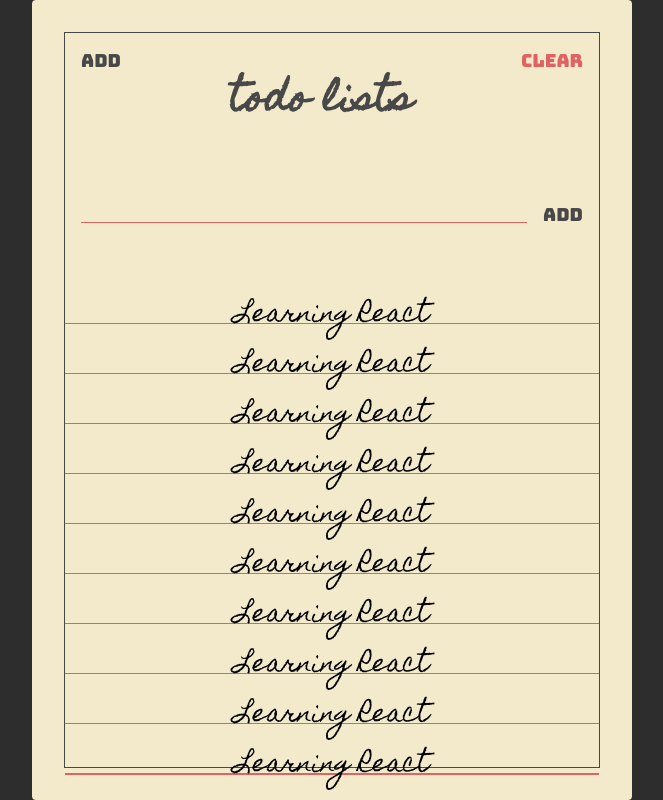
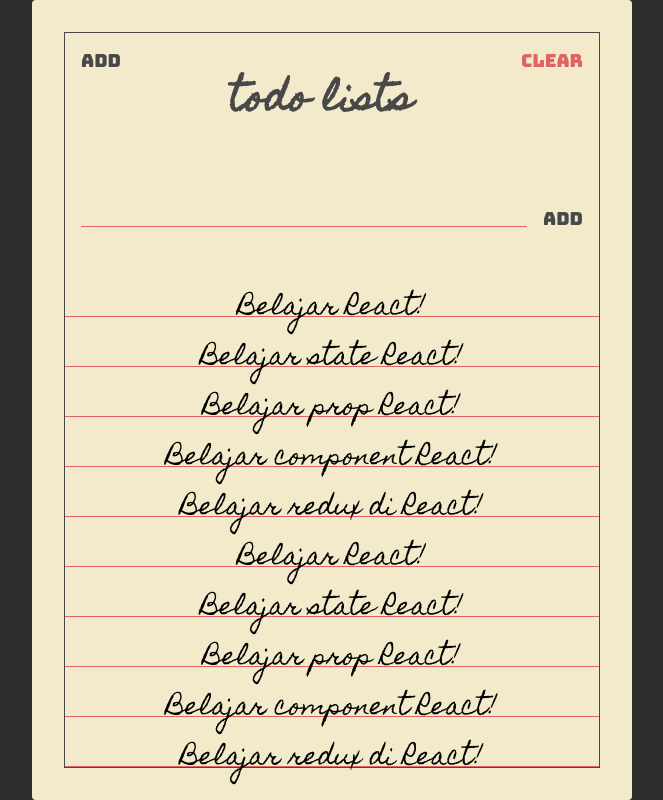
Before and after one commit to Alal23/react-todolist, a React (Create React App) app: page / in a window 1280 px wide. Shown: the whole page, without its empty margins (308-971 px from the left). Built offline with nearby package versions, Linux system fonts and the light colour scheme.

Commit message:
membuat page dan todo component

```diff
--- a/src/App.js
+++ b/src/App.js
@@ -1,56 +1,8 @@
 import React from "react";
 import "./styles.css";
 
-import Paper from "./components/Paper";
+import TodoList from "./pages/TodoList";
 
 export default function App() {
-  return (
-    <Paper>
-      <section className="header">
-        <button className="header-btn main-black-color">Add</button>
-        <h1 className="header-title">Todo Lists</h1>
-        <button className="header-btn main-red-color">Clear</button>
-      </section>
-
-      <section className="add">
-        <form className="add-form">
-          <input type="text" className="add-input" />
-          <button className="add-btn main-black-color">Add</button>
-        </form>
-      </section>
-
-      <section className="todos">
-        <div className="todos">
-          <span className="todos-text">Learning React</span>
-        </div>
-        <div className="todos">
-          <span className="todos-text">Learning React</span>
-        </div>
-        <div className="todos">
-          <span className="todos-text">Learning React</span>
-        </div>
-        <div className="todos">
-          <span className="todos-text">Learning React</span>
-        </div>
-        <div className="todos">
-          <span className="todos-text">Learning React</span>
-        </div>
-        <div className="todos">
-          <span className="todos-text">Learning React</span>
-        </div>
-        <div className="todos">
-          <span className="todos-text">Learning React</span>
-        </div>
-        <div className="todos">
-          <span className="todos-text">Learning React</span>
-        </div>
-        <div className="todos">
-          <span className="todos-text">Learning React</span>
-        </div>
-        <div className="todos">
-          <span className="todos-text">Learning React</span>
-        </div>
-      </section>
-    </Paper>
-  );
+  return <TodoList />;
 }
--- a/src/components/Header.jsx
+++ b/src/components/Header.jsx
@@ -0,0 +1,13 @@
+import React from "react";
+
+const Header = () => {
+  return (
+    <section className="header">
+      <button className="header-btn main-black-color">Add</button>
+      <h1 className="header-title">Todo Lists</h1>
+      <button className="header-btn main-red-color">Clear</button>
+    </section>
+  );
+};
+
+export default Header;
--- /dev/null
+++ b/src/components/Todo.jsx
@@ -0,0 +1,16 @@
+import React from "react";
+import PropTypes from "prop-types";
+
+const Todo = props => {
+  return (
+    <div className="todo">
+      <span className="todo-text">{props.text}</span>
+    </div>
+  );
+};
+
+Todo.propTypes = {
+  text: PropTypes.string.isRequired
+};
+
+export default Todo;
--- a/src/components/TodoForm.jsx
+++ b/src/components/TodoForm.jsx
@@ -0,0 +1,14 @@
+import React from "react";
+
+const TodoForm = () => {
+  return (
+    <section className="add">
+      <form className="add-form">
+        <input type="text" className="add-input" />
+        <button className="add-btn main-black-color">Add</button>
+      </form>
+    </section>
+  );
+};
+
+export default TodoForm;
--- a/src/components/Todos.jsx
+++ b/src/components/Todos.jsx
@@ -0,0 +1,46 @@
+import React from "react";
+import Todo from "./Todo";
+
+const Todos = () => {
+  const todos = [
+    {
+      text: "Belajar React!"
+    },
+    {
+      text: "Belajar state React!"
+    },
+    {
+      text: "Belajar prop React!"
+    },
+    {
+      text: "Belajar component React!"
+    },
+    {
+      text: "Belajar redux di React!"
+    },
+    {
+      text: "Belajar React!"
+    },
+    {
+      text: "Belajar state React!"
+    },
+    {
+      text: "Belajar prop React!"
+    },
+    {
+      text: "Belajar component React!"
+    },
+    {
+      text: "Belajar redux di React!"
+    }
+  ];
+  return (
+    <section className="todos">
+      {todos.map(todo => {
+        return <Todo text={todo.text} />;
+      })}
+    </section>
+  );
+};
+
+export default Todos;
--- /dev/null
+++ b/src/pages/TodoList.jsx
@@ -0,0 +1,17 @@
+import React from "react";
+import Paper from "../components/Paper";
+import Header from "../components/Header";
+import TodoForm from "../components/TodoForm";
+import Todos from "../components/Todos";
+
+const TodoList = () => {
+  return (
+    <Paper>
+      <Header />
+      <TodoForm />
+      <Todos />
+    </Paper>
+  );
+};
+
+export default TodoList;
--- a/src/styles.css
+++ b/src/styles.css
@@ -120,19 +120,22 @@
 .todos {
   display: flex;
   flex-direction: column;
+  min-height: 500px;
 }
-.todos {
+.todo {
   position: relative;
   flex: 1 0 auto;
   text-align: center;
-  min-height: 34px;
+  max-height: 34px;
   margin: 16px 0 0;
   font-family: "Homemade Apple", sans-serif;
   font-size: 24px;
   border-bottom: 1px solid var(--main-red-color);
 }
 
-.todos-text {
+.todo-text {
+  width: 100%;
+  height: 50px;
   position: absolute;
   left: 50%;
   transform: translate(-50%);
```
